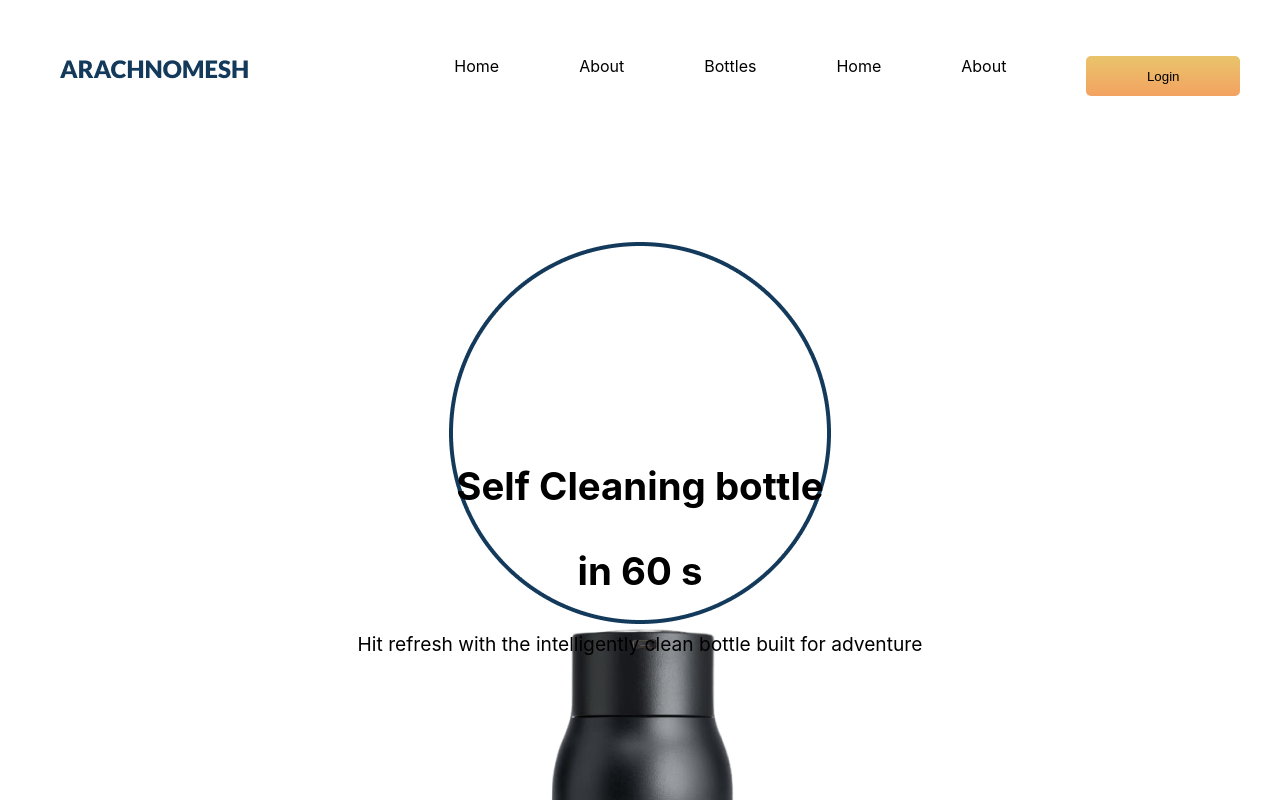
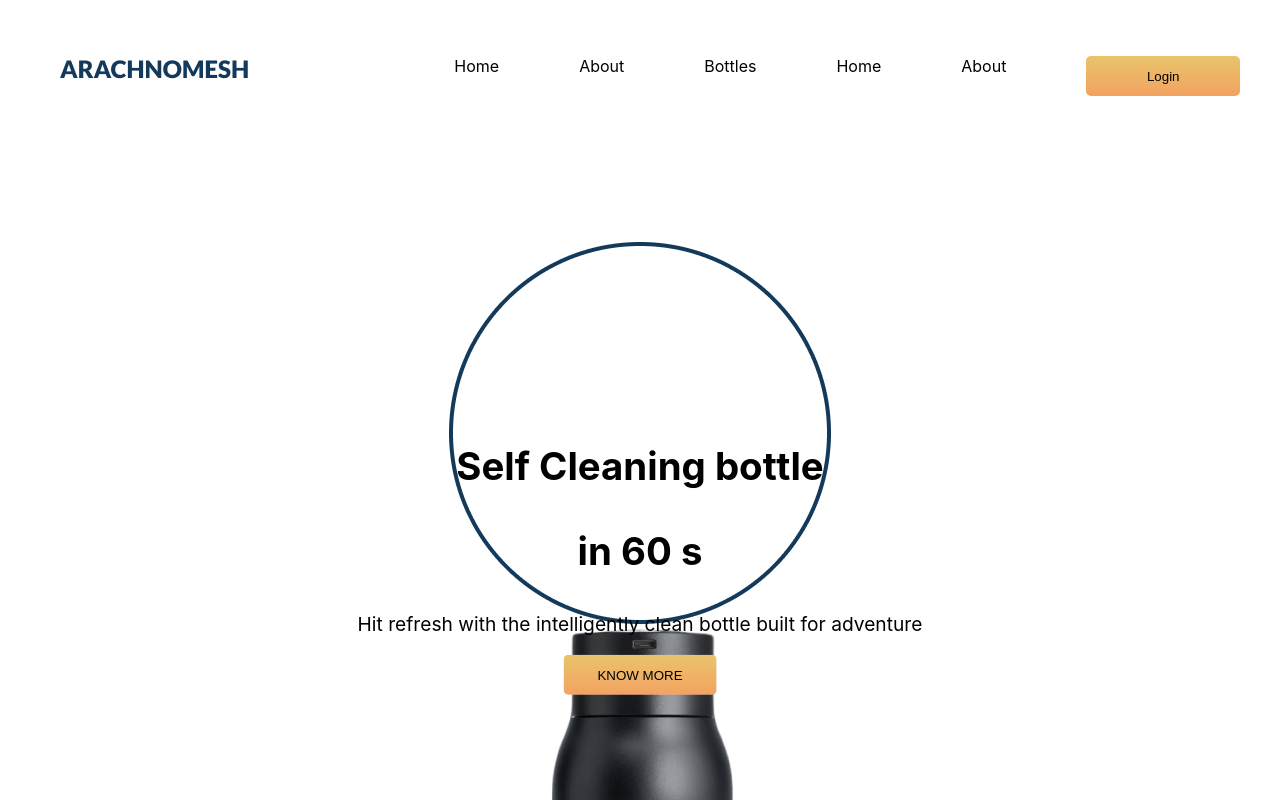
Before and after one commit to Arijit-123/ARACHNOMESH.github.io, a React (Create React App) app: page / in a window 1280 px wide. Shown: the top 800 px of the page. Built offline with nearby package versions, Linux system fonts and the light colour scheme.

Commit message:
Update App.js

```diff
--- a/src/App.js
+++ b/src/App.js
@@ -32,6 +32,7 @@ function App() {
         <div className='text'>
           <h1><p>Self Cleaning bottle</p> <p>in 60 s</p></h1>
           <p>Hit refresh with the intelligently clean bottle built for adventure</p>
+           <button className={ `${myCapIsVisible ? 'top-button': ''}`} id='button-menu'>KNOW MORE</button>
           </div>
         <div>
       <img className={ `${myCapIsVisible ? 'main-image': ''}`} src="/images/Ellipse 3.png"></img>
```
